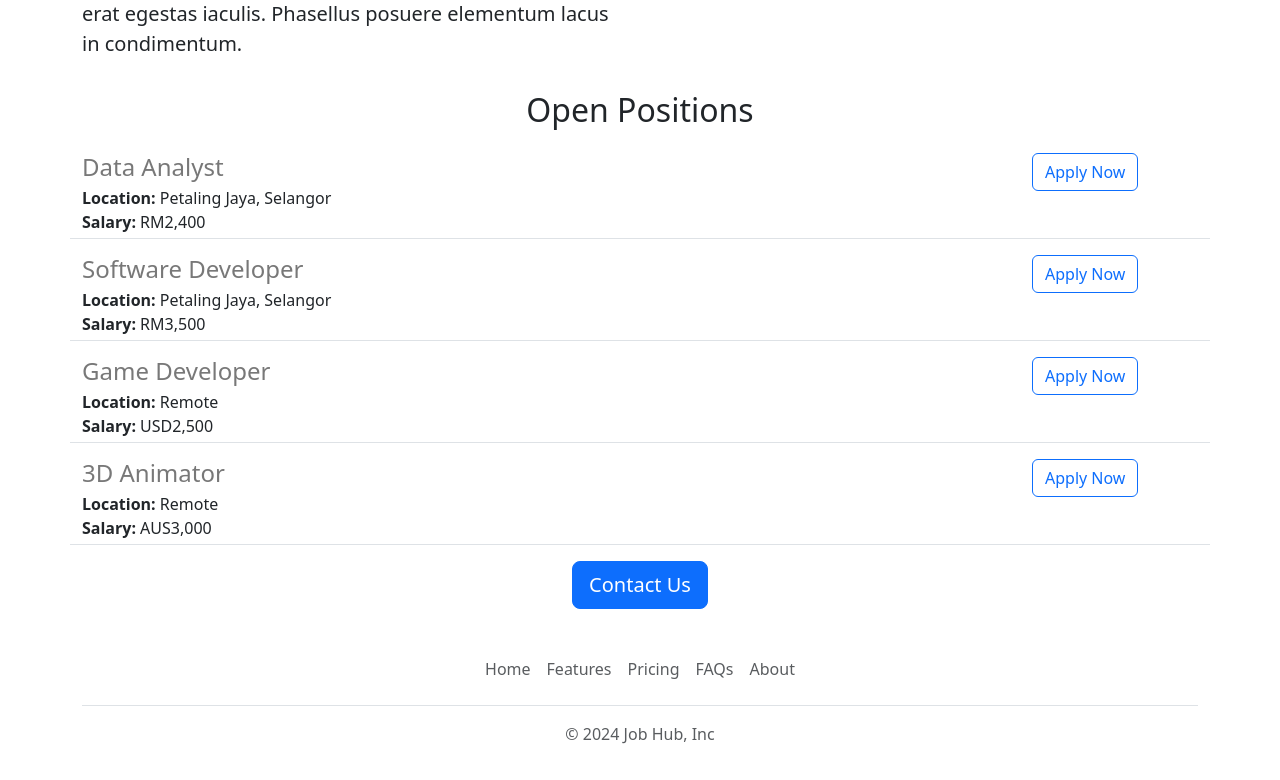
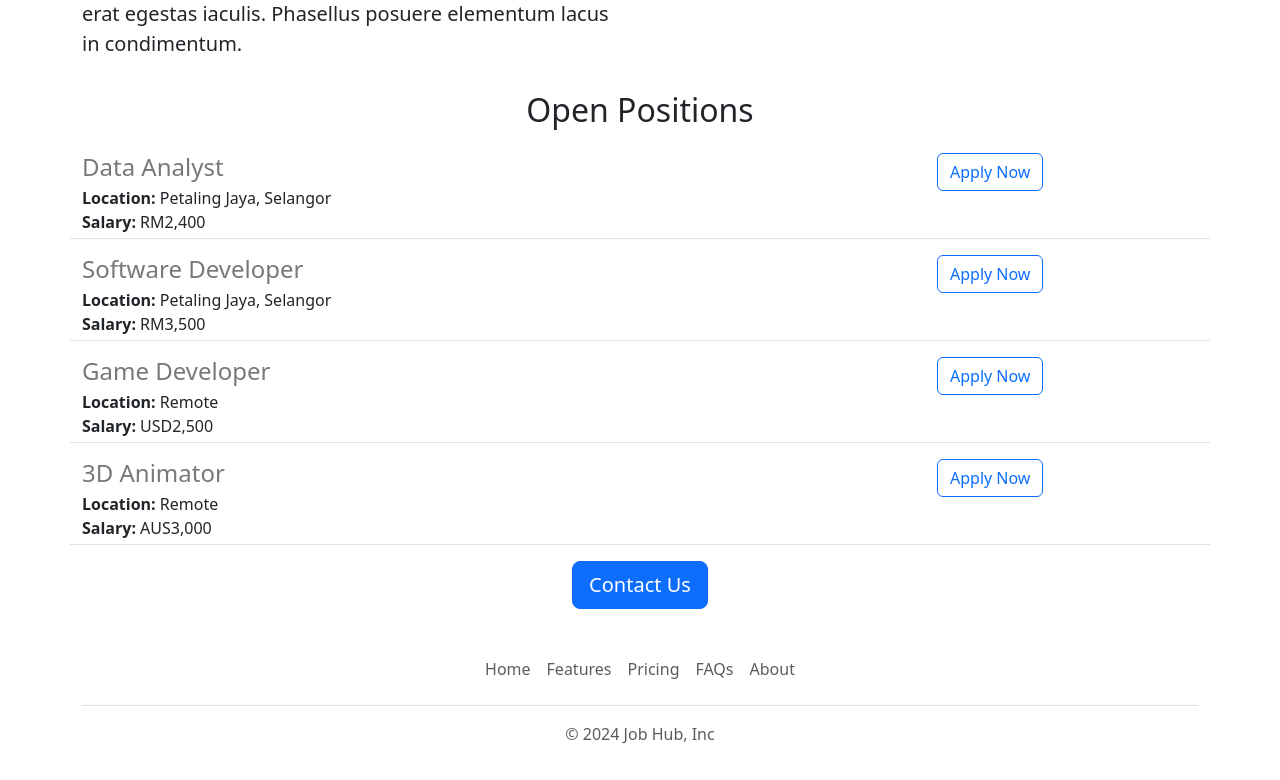
Before and after one commit to AvgLyfer/Learning, a Flask app: page / in a window 1280 px wide. Shown: the part 933-1713 px from the top of the page. Run offline with Flask 3, Linux system fonts and the light colour scheme.

Commit message:
Added some changes

```diff
--- a/templates/footer.html
+++ b/templates/footer.html
@@ -1,7 +1,7 @@
 <div class="container">
   <footer class="py-3 my-4">
     <ul class="nav justify-content-center border-bottom pb-3 mb-3">
-      <li class="nav-item"><a href="https://4e04e8d6-00e7-4ed2-acda-f9307f791d83-00-cacwvmtrx8o5.pike.replit.dev/" class="nav-link px-2 text-body-secondary">Home</a></li>
+      <li class="nav-item"><a href="https://job-hub-website.onrender.com/" class="nav-link px-2 text-body-secondary">Home</a></li>
       <li class="nav-item"><a href="#" class="nav-link px-2 text-body-secondary">Features</a></li>
       <li class="nav-item"><a href="#" class="nav-link px-2 text-body-secondary">Pricing</a></li>
       <li class="nav-item"><a href="#" class="nav-link px-2 text-body-secondary">FAQs</a></li>
--- a/templates/jobitem.html
+++ b/templates/jobitem.html
@@ -1,6 +1,6 @@
 <div class="border-bottom row" style="margin-bottom: 16px;
   padding-bottom: 4px;">
-  <div class="col-10">
+  <div class="col-9">
     <h4 style="color: rgb(120, 120, 120);
       margin-bottom: 4px;">
       {{job['title']}}
@@ -16,7 +16,7 @@
     </div>
     {% endif %}
   </div>
-  <div class="col-2">
+  <div class="col-3">
     <a href="mailto:test@jobhub.com?subject=Application%20for%20{{job['title']}}&body=Name%20%3A%20%3CYour%20Name%3E%0D%0ACurrent%20Position%20%3A%20%3CYour%20Current%20Position%20(If%20Employed)%3E%0D%0ACurrent%20Salary%20%3A%20%3CPrevious%20Salary%20if%20Unemployed%3E%0D%0APreferred%20Salary%20%3A%20%3CYour%20Preferred%20Salary%3E%0D%0AResume%20Link%20%3A%20%3CYour%20Resume%20Link%3E%0D%0ALinkedIn%20Link%20%3A%20%3CYour%20LinkedIn%20Link%3E" type="button" class="btn btn-outline-primary">
       Apply Now
     </a>
```
